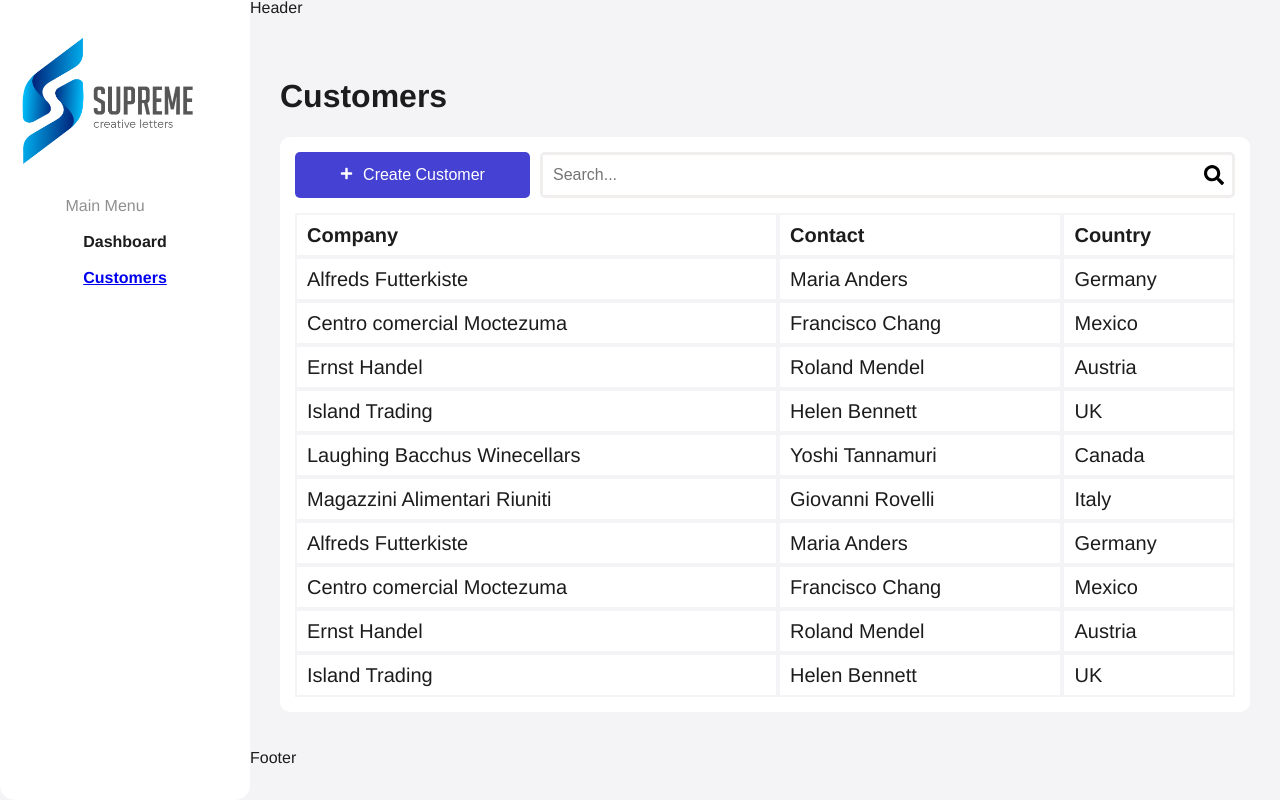
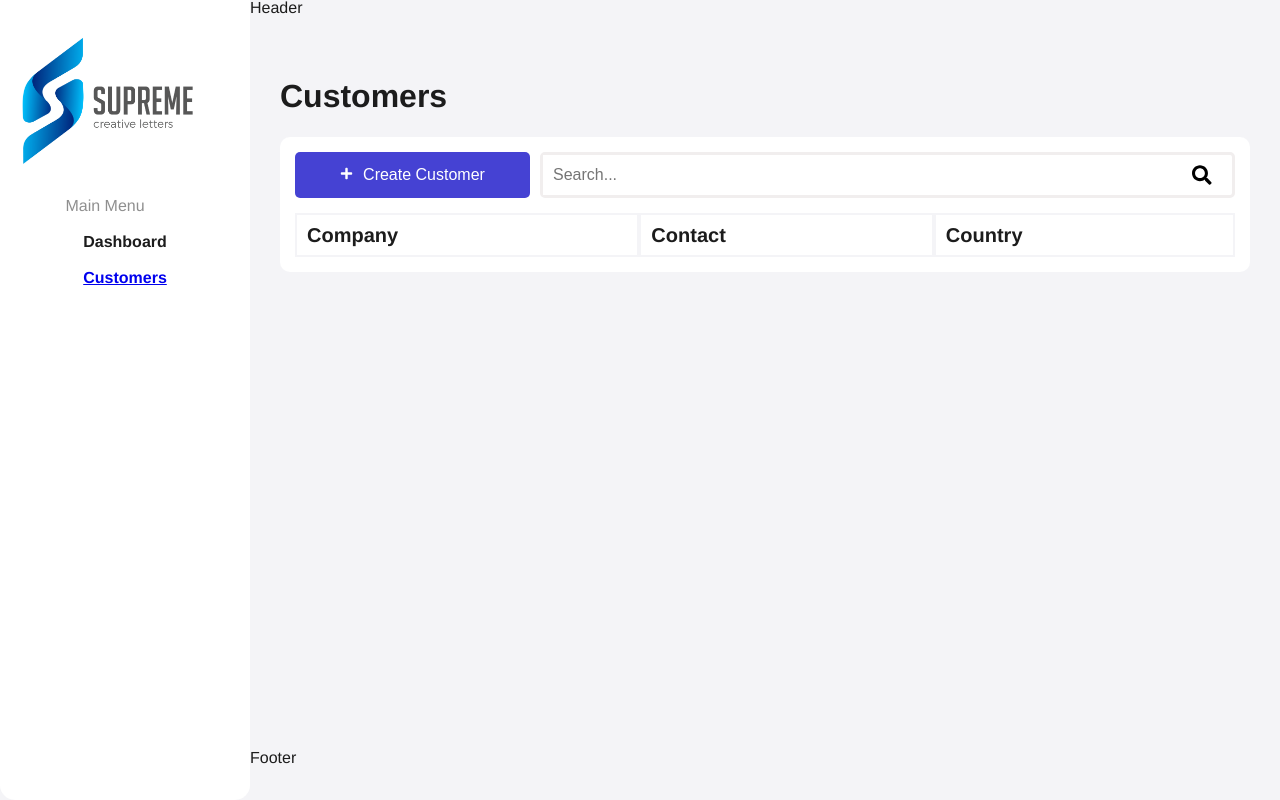
Before and after one commit to KatherinSernaMeza/customer-management-app, a React (Vite) app: page / in a window 1280 px wide. Built offline with nearby package versions, Linux system fonts and the light colour scheme.

Commit message:
update table

```diff
--- /dev/null
+++ b/db.json
@@ -0,0 +1,84 @@
+{
+  "customers": [
+    {
+      "firstName": "Christian",
+      "lastName": "Espinoza",
+      "birth": "12/3/98",
+      "phone": "6642736489",
+      "email": "ch.esp@gmail.com",
+      "bankAccountNumber": "83746293847615"
+    },
+    {
+      "firstName": "Samara",
+      "lastName": "Boone",
+      "birth": "07/04/87",
+      "phone": "6649384756",
+      "email": "samara.b@outlook.com",
+      "bankAccountNumber": "8372639487162"
+    },
+    {
+      "firstName": "Fraser",
+      "lastName": "Arias",
+      "birth": "18/08/90",
+      "phone": "664837479",
+      "email": "f.arias@live.com",
+      "bankAccountNumber": "92837462938765"
+    },
+    {
+      "firstName": "Zara",
+      "lastName": "Blaese",
+      "birth": "12/09/67",
+      "phone": "6648374092",
+      "email": "contact@zarablaese.info",
+      "bankAccountNumber": "72638472635419"
+    },
+    {
+      "firstName": "Sidney",
+      "lastName": "Camacho",
+      "birth": "16/08/02",
+      "phone": "6649384726",
+      "email": "s.camacho2022@gmail.com",
+      "bankAccountNumber": "89374628394876"
+    },
+    {
+      "firstName": "Kiana",
+      "lastName": "Blackburn",
+      "birth": "19/03/95",
+      "phone": "6649283082",
+      "email": "blackburn@kiana.com",
+      "bankAccountNumber": "83746283746152"
+    },
+    {
+      "firstName": "Tyrone",
+      "lastName": "Odom",
+      "birth": "19/03/65",
+      "phone": "6649283948",
+      "email": "ty.od@live.com",
+      "bankAccountNumber": "83746352837462"
+    },
+    {
+      "firstName": "Manson",
+      "lastName": "Roth",
+      "birth": "08/05/65",
+      "phone": "6649384893",
+      "email": "manson.roth@live.com",
+      "bankAccountNumber": "84736405982736"
+    },
+    {
+      "firstName": "Abigail",
+      "lastName": "Boyle",
+      "birth": "27/10/85",
+      "phone": "6649382739",
+      "email": "abigail.boyle@gmail.com",
+      "bankAccountNumber": "82736253847927"
+    },
+    {
+      "firstName": "Rajan",
+      "lastName": "Rasmussen",
+      "birth": "23/04/72",
+      "phone": "6648374625",
+      "email": "rajan.em72@gmail.com",
+      "bankAccountNumber": "73625384762537"
+    }
+  ]
+}
--- a/package.json
+++ b/package.json
@@ -10,6 +10,7 @@
     "preview": "vite preview"
   },
   "dependencies": {
+    "json-server": "^0.17.3",
     "react": "^18.2.0",
     "react-dom": "^18.2.0",
     "react-icons": "^4.10.1",
--- a/src/components/customers/ListCustomers.tsx
+++ b/src/components/customers/ListCustomers.tsx
@@ -1,7 +1,9 @@
+import { useState } from "react";
 import Button from "../general/Button";
 import Search from "../general/Search";
 
 const ListCustomers = () => {
+  const [customers, setCustomers] = useState([]);
   return (
     <>
       <div className="display-between">
@@ -17,56 +19,16 @@ const ListCustomers = () => {
           </tr>
         </thead>
         <tbody>
-          <tr>
-            <td>Alfreds Futterkiste</td>
-            <td>Maria Anders</td>
-            <td>Germany</td>
-          </tr>
-          <tr>
-            <td>Centro comercial Moctezuma</td>
-            <td>Francisco Chang</td>
-            <td>Mexico</td>
-          </tr>
-          <tr>
-            <td>Ernst Handel</td>
-            <td>Roland Mendel</td>
-            <td>Austria</td>
-          </tr>
-          <tr>
-            <td>Island Trading</td>
-            <td>Helen Bennett</td>
-            <td>UK</td>
-          </tr>
-          <tr>
-            <td>Laughing Bacchus Winecellars</td>
-            <td>Yoshi Tannamuri</td>
-            <td>Canada</td>
-          </tr>
-          <tr>
-            <td>Magazzini Alimentari Riuniti</td>
-            <td>Giovanni Rovelli</td>
-            <td>Italy</td>
-          </tr>
-          <tr>
-            <td>Alfreds Futterkiste</td>
-            <td>Maria Anders</td>
-            <td>Germany</td>
-          </tr>
-          <tr>
-            <td>Centro comercial Moctezuma</td>
-            <td>Francisco Chang</td>
-            <td>Mexico</td>
-          </tr>
-          <tr>
-            <td>Ernst Handel</td>
-            <td>Roland Mendel</td>
-            <td>Austria</td>
-          </tr>
-          <tr>
-            <td>Island Trading</td>
-            <td>Helen Bennett</td>
-            <td>UK</td>
-          </tr>
+          {customers.map((customer) => (
+            <tr key={customer}>
+              <td>{customer.firstName}</td>
+              <td>{customer.lastName}</td>
+              <td>{customer.birth}</td>
+              <td>{customer.phone}</td>
+              <td>{customer.email}</td>
+              <td>{customer.bankAccountNumber}</td>
+            </tr>
+          ))}
         </tbody>
       </table>
     </>
--- a/src/components/general/Search.tsx
+++ b/src/components/general/Search.tsx
@@ -2,9 +2,9 @@ import { FaSearch } from "react-icons/fa";
 const Search = () => {
   return (
     <>
-      <div className="input search-container display-align-center">
+      <div className="input search-container display-align-center display-between">
         <input className="search" placeholder="Search..." />
-        <FaSearch size={20} style={{ color: "black" }} />
+        <FaSearch className="icon-search" size={20} />
       </div>
     </>
   );
--- a/src/styles/_customers.scss
+++ b/src/styles/_customers.scss
@@ -10,6 +10,7 @@ table {
   font-size: 20px;
   margin-top: 15px;
   border-collapse: inherit;
+  overflow: auto;
 }
 th,
 td {
--- a/src/styles/_global.scss
+++ b/src/styles/_global.scss
@@ -155,18 +155,6 @@ img {
   height: 46px;
   font-size: 16px;
 }
-.search-container {
-  width: 80%;
-  border: 3px solid #f1eeee;
-}
-.search {
-  font-size: 16px;
-  width: 96%;
-  height: 100%;
-  border: none;
-  outline: none;
-  padding: 10px;
-}
 
 .display-between {
   display: flex;
--- a/src/styles/_main.scss
+++ b/src/styles/_main.scss
@@ -15,3 +15,4 @@
 @import "_menu.scss";
 @import "_customers.scss";
 @import "_buttons.scss";
+@import "_search.scss";
--- /dev/null
+++ b/src/styles/_search.scss
@@ -0,0 +1,16 @@
+.search-container {
+  width: 80%;
+  border: 3px solid #f1eeee;
+}
+.search {
+  font-size: 16px;
+  width: 96%;
+  height: 100%;
+  border: none;
+  outline: none;
+  padding: 10px;
+}
+.icon-search {
+  margin-right: 20px;
+  color: black;
+}
```
Also changed, not shown: 1 other file (tests, documents, lock files or other folders).
